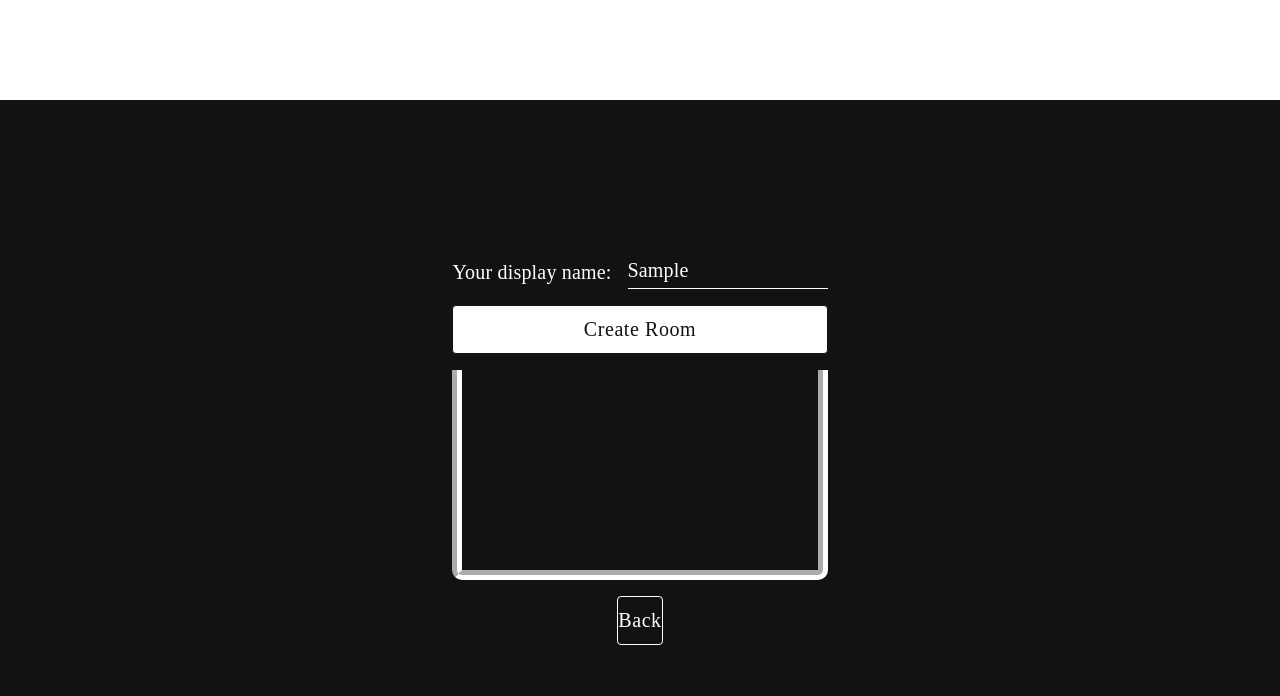
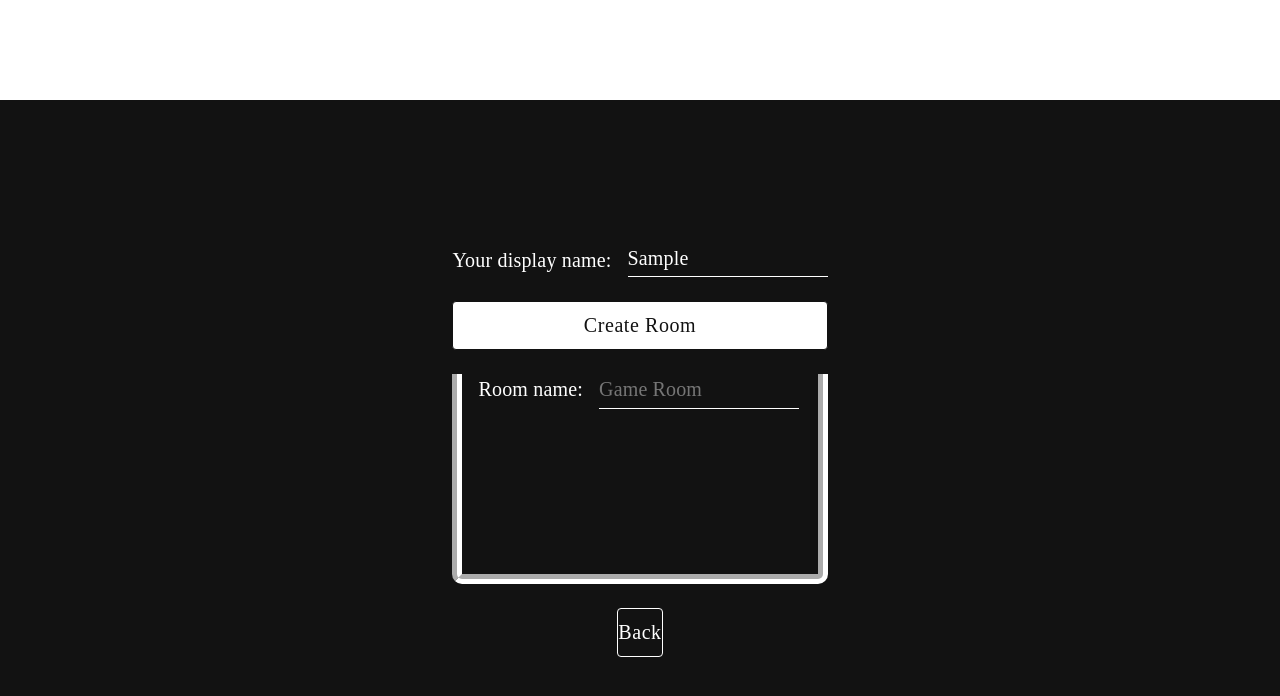
Before and after one commit to songFanAccount/gamebox, a React (Create React App) app in the folder client/: page / in a window 1280 px wide. Both pictures are taken after typing "Sample" into the empty fields and a click on the button "Create Room". Shown: the top 696 px of the page. Built offline with nearby package versions, Linux system fonts and the light colour scheme; no server answers; a web font is replaced by a local one.

Commit message:
options init

```diff
--- a/client/src/Home.jsx
+++ b/client/src/Home.jsx
@@ -9,6 +9,7 @@ export default function Home() {
     const [joinCode, setJoinCode] = useState('')
     const [createJoinState, setCJState] = useState(0) // -1 for create, 0 for none selected, 1 for join
     const [createOptBorder, setCreateOptBorder] = useState(0)
+    const [roomName, setRoomName] = useState('')
     const busy = useRef(false)
     const [scope, animate] = useAnimate()
 
@@ -23,7 +24,7 @@ export default function Home() {
         anims.push(['.createButton', {width: ['45%', '100%']}, {duration: 0.5}])
         anims.push(['.joinButton', {width: ['45%', '0%'], opacity: [1, 0]}, {at: '<', duration: 0.5}])
         setCreateOptBorder(10)
-        anims.push(['.createOptions', {height: ['0%', '30%']}, {duration: 0.5}])
+        anims.push(['.options', {height: ['0%', '30%'], opacity: [0, 1]}, {duration: 0.5}])
         await animate(anims)
         busy.current = false
     }
@@ -41,14 +42,23 @@ export default function Home() {
         if(busy.current || createJoinState === 0) return
         busy.current = true
         const anims = []
-        anims.push(['.createOptions', {height: ['30%', '0%']}, {duration: 0.5}])
+        anims.push(['.options', {height: ['30%', '0%'], opacity: [1, 0]}, {duration: 0.5}])
         anims.push([createJoinState === 1 ? '.createButton' : '.joinButton', {width: ['0%', '45%'], opacity: [0, 1]}, {duration: 0.5}])
         anims.push([createJoinState === -1 ? '.createButton' : '.joinButton', {width: ['100%', '45%'], opacity: [1, 1]}, {at: '<', duration: 0.5}])
         await animate(anims)
         busy.current = false
         setCJState(0)
     }
-
+    const CreateOptions = ({roomName}) => {
+        return (
+            <>
+                <Stack direction="row" columnGap={2}>
+                    <GBText text="Room name: "/>
+                    <GBTextInput value={roomName} onChange={setRoomName} placeholder="Game Room"/>
+                </Stack>
+            </>
+        )
+    }
     function createAndJoinRoom() {
         socket.emit('create-room', {roomName: 'Test Room', creatorName: userName}, createResponse)
     }
@@ -76,7 +86,7 @@ export default function Home() {
             }}
         >
             <Stack
-                direction="column" justifyContent="center" alignItems="center" rowGap={2}
+                direction="column" justifyContent="center" alignItems="center" rowGap={3}
                 className="contents"
                 ref={scope}
                 sx={{
@@ -114,7 +124,7 @@ export default function Home() {
                     }
                 </Stack>
                 <Box
-                    className="createOptions"
+                    className="options"
                     sx={{
                         width: 1,
                         height: 0,
@@ -125,7 +135,20 @@ export default function Home() {
                         boxSizing: 'border-box'
                     }}
                 >
-
+                    <Stack
+                        direction="column"
+                        rowGap={2}
+                        sx={{
+                            ml: 2
+                        }}
+                    >
+                        {createJoinState === -1 &&
+                            <Stack direction="row" columnGap={2}>
+                                <GBText text="Room name: "/>
+                                <GBTextInput value={roomName} onChange={setRoomName} placeholder="Game Room"/>
+                            </Stack>
+                        }
+                    </Stack>
                 </Box>
                 {/* <Stack direction="row" columnGap={2}>
                     <GBTextInput value={joinCode} onChange={handleJoinCodeChange} placeholder="Enter the unique room id"/>
```
